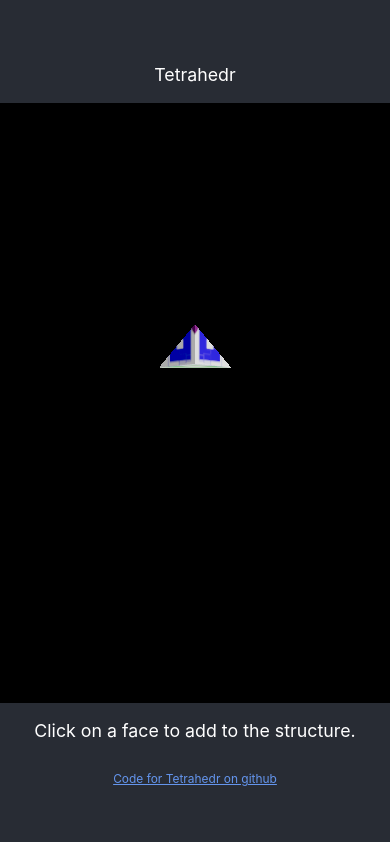
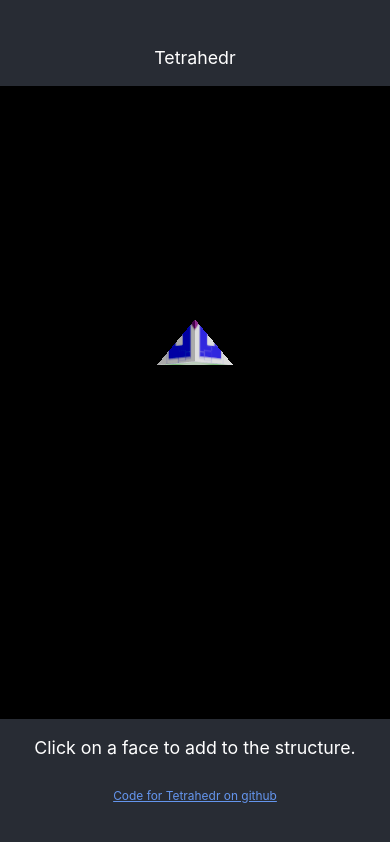
Before and after one commit to K8fractal/tetrahedr, a React (Create React App) app: page / in a window 390 px wide. Built offline with nearby package versions, Linux system fonts and the light colour scheme.

Commit message:
responsive canvas size

```diff
--- a/src/App.css
+++ b/src/App.css
@@ -4,7 +4,7 @@
 canvas {
   /*border: 1px solid red; DO NOT USE, causes canvas size to increase indefinetly, see https://github.com/pmndrs/react-three-fiber/issues/1684*/
   background-color: whitesmoke;
-  height: 600px;
+  height: 75vh;
 }
 
 .App-header {
```
